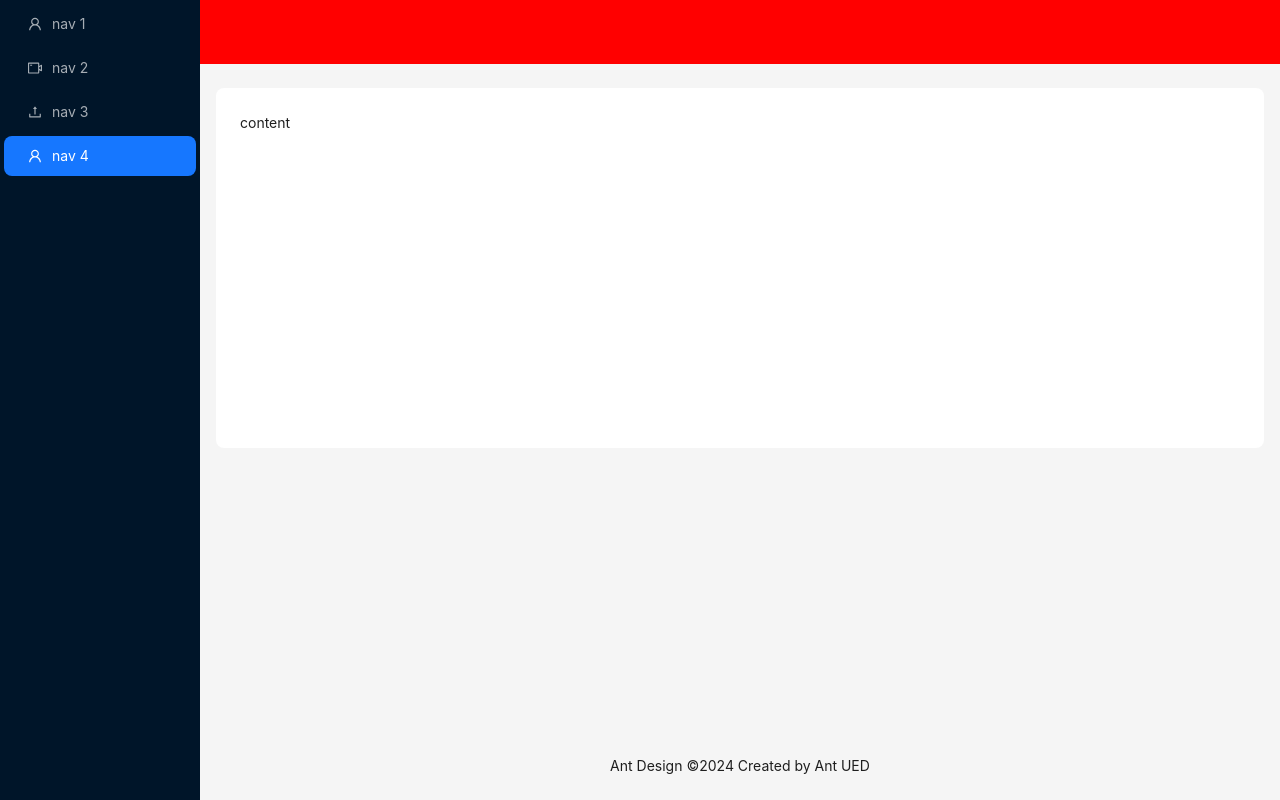
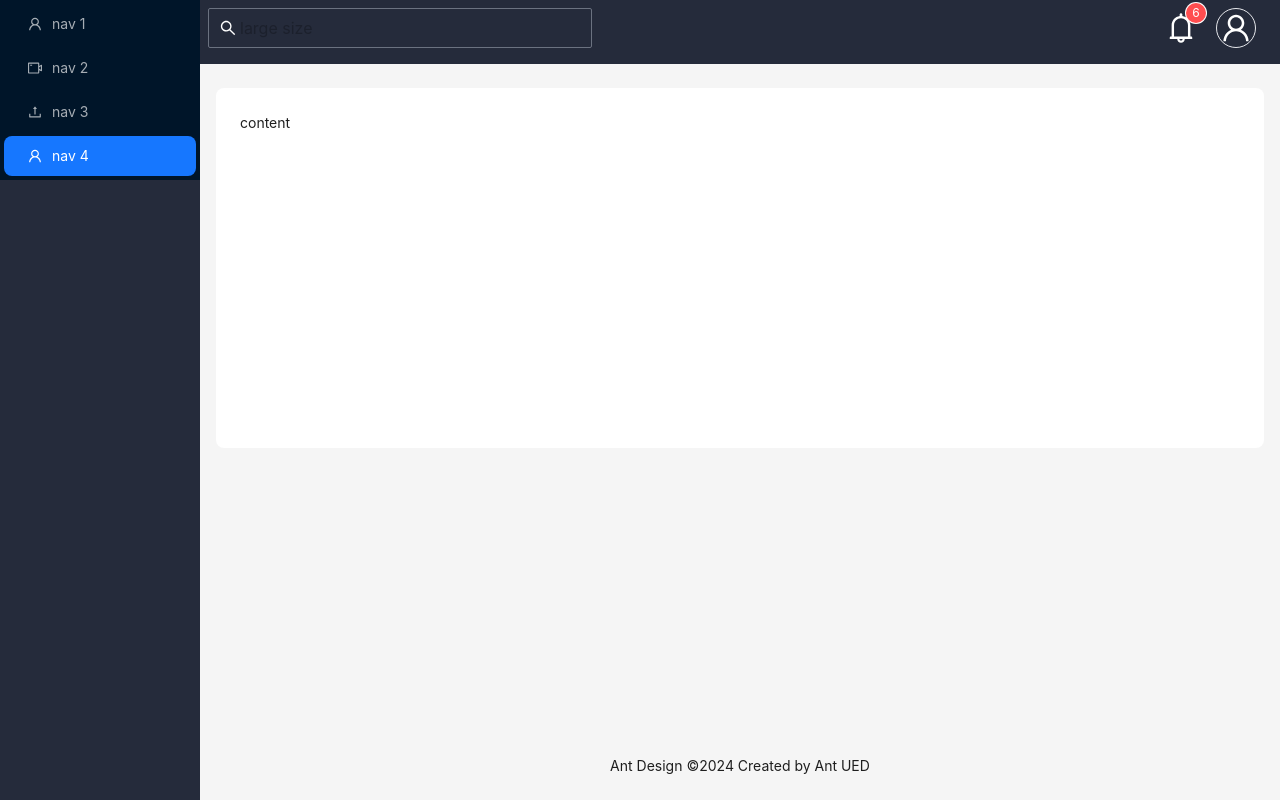
Before and after one commit to Mahedihasanimam/fitness, a Next.js app: page /dashboard in a window 1280 px wide. Built offline with nearby package versions, Linux system fonts and the light colour scheme.

Commit message:
dashboard header added

```diff
--- a/src/app/dashboard/page.js
+++ b/src/app/dashboard/page.js
@@ -1,7 +1,8 @@
 'use client'
 import React from 'react';
-import { UploadOutlined, UserOutlined, VideoCameraOutlined } from '@ant-design/icons';
-import { Layout, Menu, theme } from 'antd';
+import { BellOutlined, NotificationFilled, SearchOutlined, UploadOutlined, UserOutlined, VideoCameraOutlined } from '@ant-design/icons';
+import { Badge, Flex, Input, Layout, Menu, Space, theme } from 'antd';
+import Search from 'antd/es/transfer/search';
 const { Header, Content, Footer, Sider } = Layout;
 const items = [UserOutlined, VideoCameraOutlined, UploadOutlined, UserOutlined].map(
   (icon, index) => ({
@@ -20,6 +21,7 @@ const page = () => {
         <Sider
           breakpoint="lg"
           collapsedWidth="0"
+          className='bg-[#252B3B]'
           onBreakpoint={(broken) => {
             console.log(broken);
           }}
@@ -33,10 +35,26 @@ const page = () => {
         <Layout>
           <Header
             style={{
-              padding: 0,
-              background: 'red',
+              padding: 8,
+
+
+              background: '#252B3B',
+
             }}
-          />
+          >
+            <Flex justify='space-between' align='center'>
+            <Input placeholder="large size" size="large" style={{background:'#252B3B',color:'white'}} className='border border-gray-500 rounded-sm  placeholder:text-white max-w-sm'  prefix={<SearchOutlined />} />
+
+            <Space>
+            <Flex justify='space-between' align='center' className='px-4' gap={20}>
+            <Badge count={6} >
+            <BellOutlined style={{color:"white",fontSize:30}} />
+            </Badge>
+            <UserOutlined className='border p-1 rounded-full'  style={{color:"white",fontSize:30}}/>
+            </Flex>
+            </Space>
+            </Flex>
+          </Header>
           <Content
             style={{
               margin: '24px 16px 0',
```
